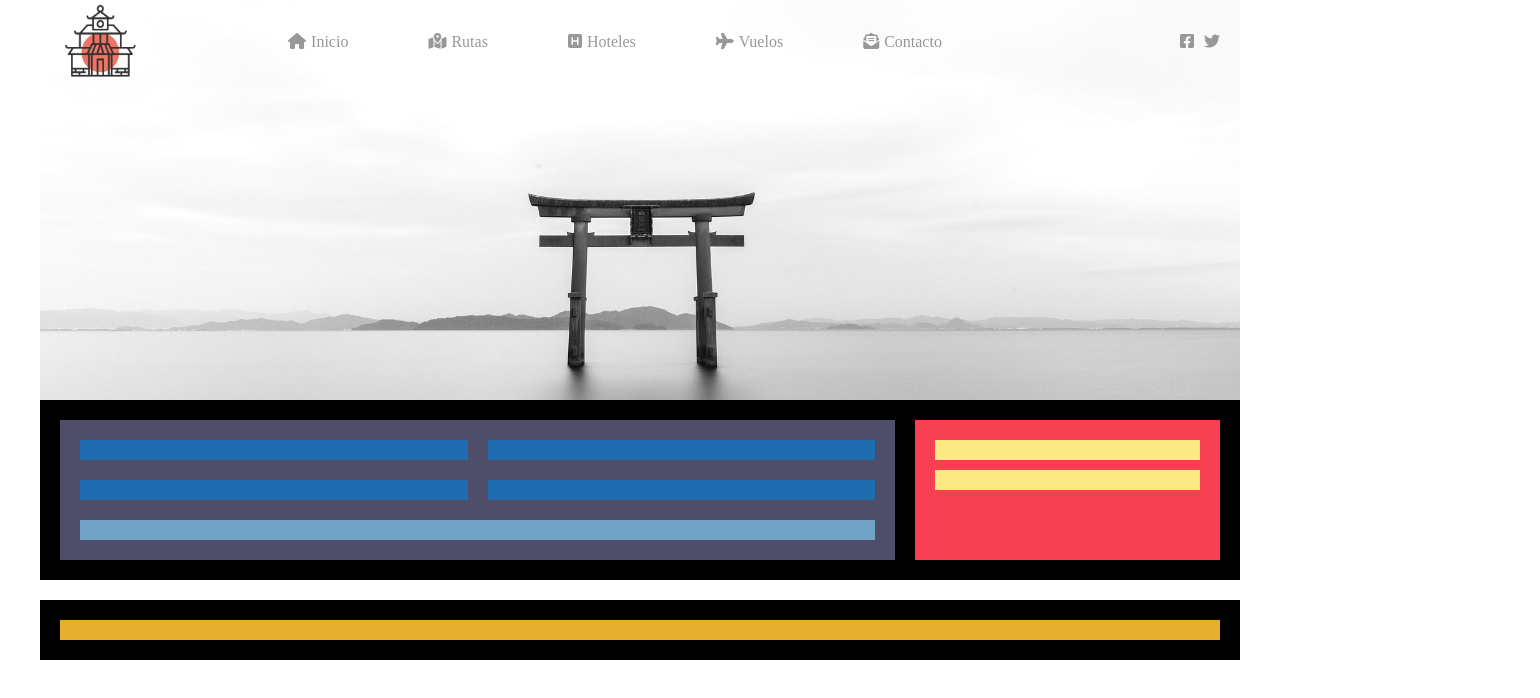
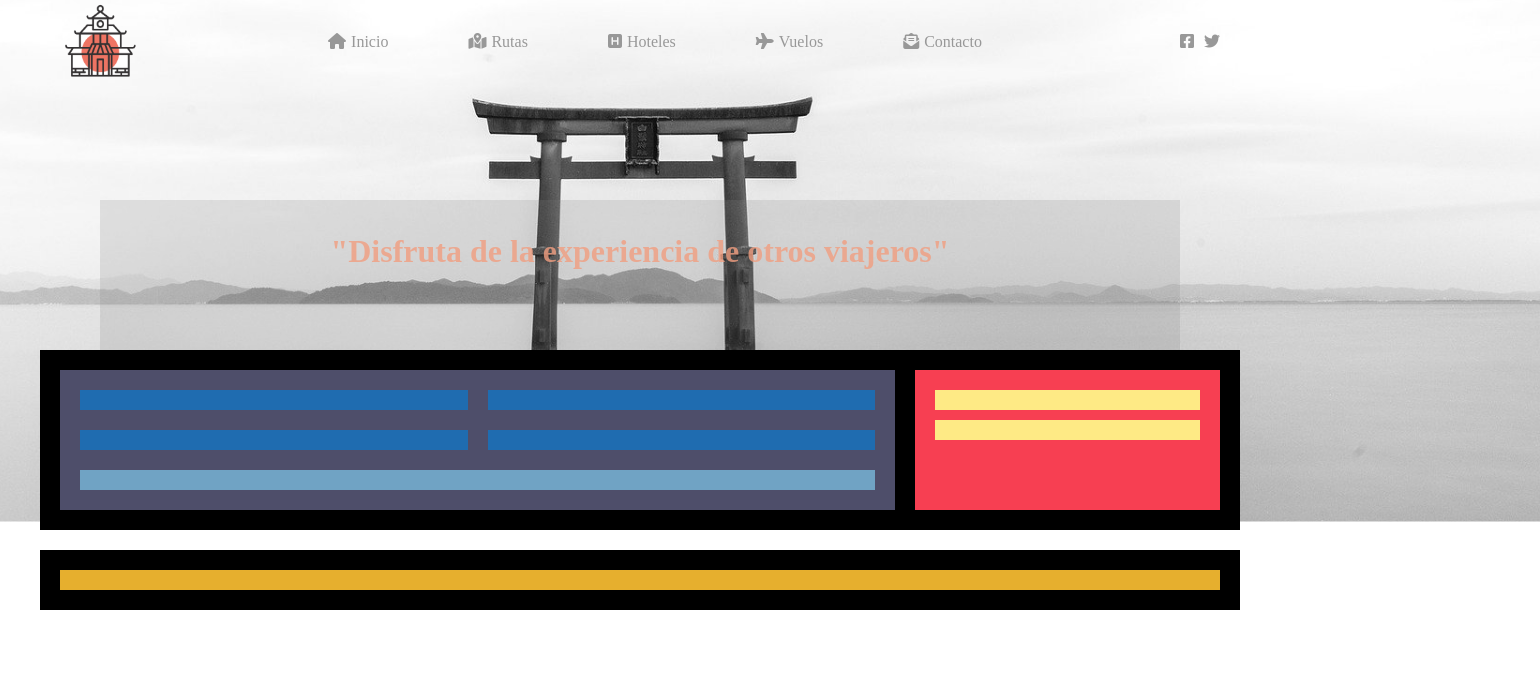
Before and after one commit to pedroaragaoleite/IT-Academy-Primero, a plain HTML site: page nivell-2/index.html in a window 1280 px wide. Shown: the whole page, 1540 px wide, since content can reach past the window. Drawn offline with Linux system fonts and the light colour scheme.

Commit message:
HEADER HTML AND CSS ADDED

```diff
--- a/nivell-2/css/styles.css
+++ b/nivell-2/css/styles.css
@@ -30,10 +30,8 @@ body {
     position: relative;
     display: flex;
     flex-direction: column;
-
-    height: 400px;
-    /* padding: 20px; */
-}
+    height: 350px;
+   }
 
 .nav {
     display: flex;
@@ -52,9 +50,10 @@ body {
     display: flex;
 }
 
-.nav_link {
+.nav_link:not(:last-child) {
     margin-right: 80px;
 }
+
 
 .nav_link a i {
     margin-right: 5px;
@@ -69,15 +68,44 @@ body {
 }
 
 .nav_showcase {
+    position: relative;
+    height: 550px;
+}
+
+.nav_showcase-img{
     background-image: url('../img/header.jpg');
     background-size: cover;
+    background-position: center;
     background-repeat: no-repeat;
-    height: 600px;
+    height: 550px;
     width: 100%;
     position: absolute;
-    top: -200px;
+    top: -250px;
     left: 0;
     z-index: -1;
+    transform: scale(1.5);
+}
+
+.nav_showcase-overlay {
+    position: absolute;
+    background-color: grey;
+    opacity: .2;
+    height: 150px;
+    width: 90%;
+    bottom: 0;
+    left: 50%;
+    transform: translateX(-50%);
+}
+
+.nav_showcase-title h1 {
+    position: absolute;
+    color: #F19E80;
+    opacity: .8;
+    bottom: 30%;
+    /* left: 50%; */
+    /* transform: translateX(-50%); */
+    text-align: center;
+    width: 100%;
 }
 
 
--- a/nivell-2/index.html
+++ b/nivell-2/index.html
@@ -28,7 +28,16 @@
                 </ul>
             </div>
         </nav>
-        <div class="nav_showcase"></div>
+        <div class="nav_showcase">
+            <div class="nav_showcase-img"></div>
+            <div class="nav_showcase-overlay">
+
+            </div>
+            <div class="nav_showcase-title">
+                <h1>"Disfruta de la experiencia de otros viajeros"</h1>
+            </div>
+        </div>
+
     </header>
     <div id="main">
         <div class="article">
```
